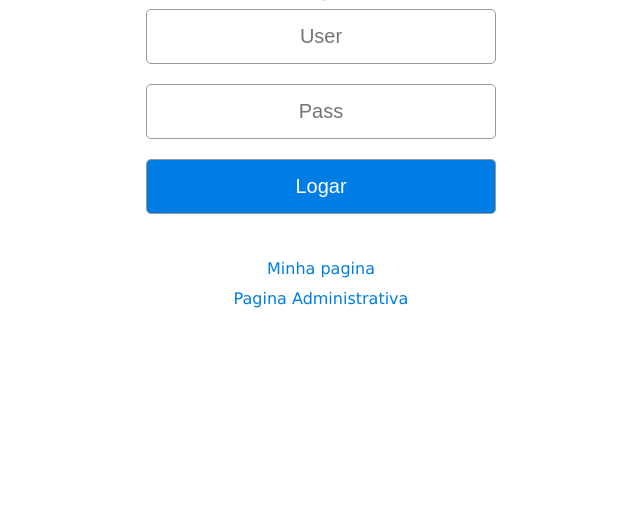
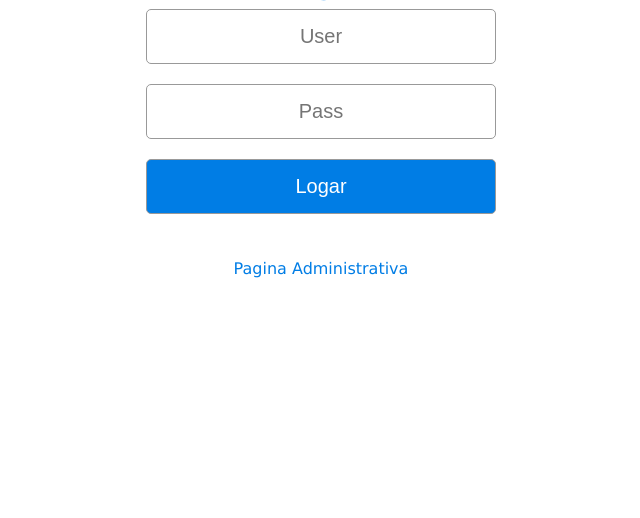
Before and after one commit to Expablo/EmailTest, a PHP site: page /login.php in a window 1280 px wide. Shown: the part 81-599 px from the top of the page, without its empty margins (319-959 px from the left). Run offline with PHP 8.4, Linux system fonts and the light colour scheme.

Commit message:
tirei um link

```diff
--- a/login.php
+++ b/login.php
@@ -28,7 +28,6 @@ if (isset($post['user']) && !empty($post['user']) and isset($post['pass']) && !e
             <p><input type="password" name="pass" placeholder="Pass"></p>
             <input class="submit" type="submit" value="Logar">
         </form>
-        <p><a href="index.php">Minha pagina</a></p>
         <p><a href="adm.php">Pagina Administrativa</a></p>
     </div>
 </body>
```
